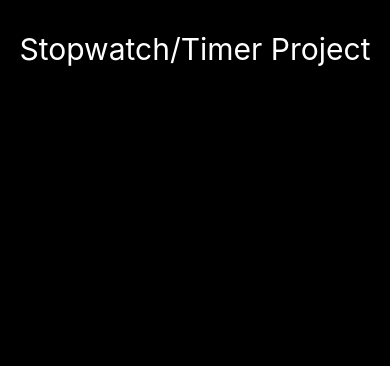
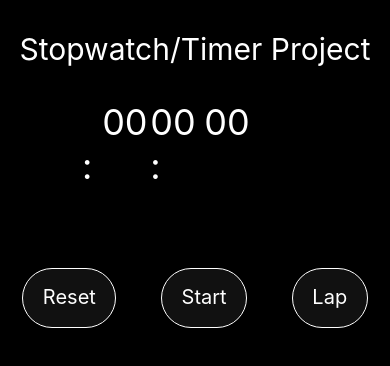
Before and after one commit to Nate-Wilcox/CSC3220_T4, a React Native app in the folder Stopwatch/: screen / in a window 390 px wide. Shown: the top 366 px of the page. Built offline with nearby package versions, Linux system fonts and the light colour scheme.

Commit message:
Changed colors
removed some of the rbg hexcodes for colors

```diff
--- a/Stopwatch/stopwatch/stopwatch.container.js
+++ b/Stopwatch/stopwatch/stopwatch.container.js
@@ -108,45 +108,42 @@ const styles = StyleSheet.create({
     parent: {
         display: "flex",
         flexDirection: "row",
-        borderWidth:1,
-        borderRadius: 80,
-        borderColor: "#00000",
-        backgroundColor: '#FFFFF',
-        paddingLeft: "6%",
+        borderColor: "#000",
+        backgroundColor: 'black',
+        paddingLeft: "21%",
         paddingRight: "6%",
         paddingTop: ".5%",
         paddingBottom: ".5%",
-        maxWidth: "63%"
+        maxWidth: "70%"
     },
 
     child: {
       fontSize: 36,
-      color: "#AAAAA",
+      color: "white",
     },
 
     buttonParent: {
         display: "flex",
         flexDirection: "row",
         justifyContent: "space-around",
-        marginTop: "12%",
-        marginBottom: "16%"
+        marginTop: "20%",
+        marginBottom: "10%"
     },
 
     button: {
-        backgroundColor: "#11111",
-        paddingTop: "5%",
-        paddingBottom: "5%",
+        backgroundColor: "#111",
+        paddingTop: "4%",
         paddingLeft: "5%",
         paddingRight: "5%",
         display: "flex",
-        borderRadius: 20,
+        borderRadius: 100,
         borderWidth: 1,
-        borderColor: "#fffff",
+        borderColor: "#fff",
         height: 60,
     },
 
     buttonText: {
-        color: "#fffff",
+        color: "#fff",
         fontSize: 20,
         alignSelf: "center"
     }
```
